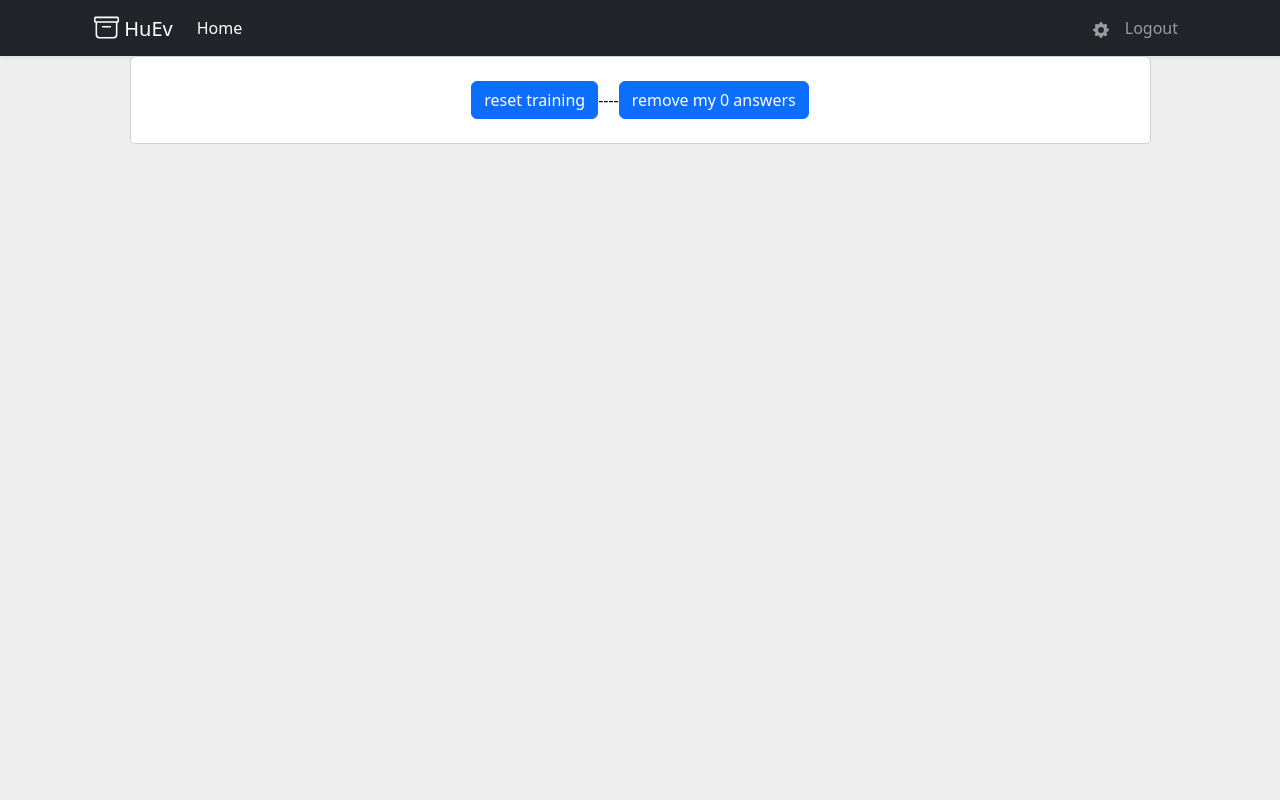
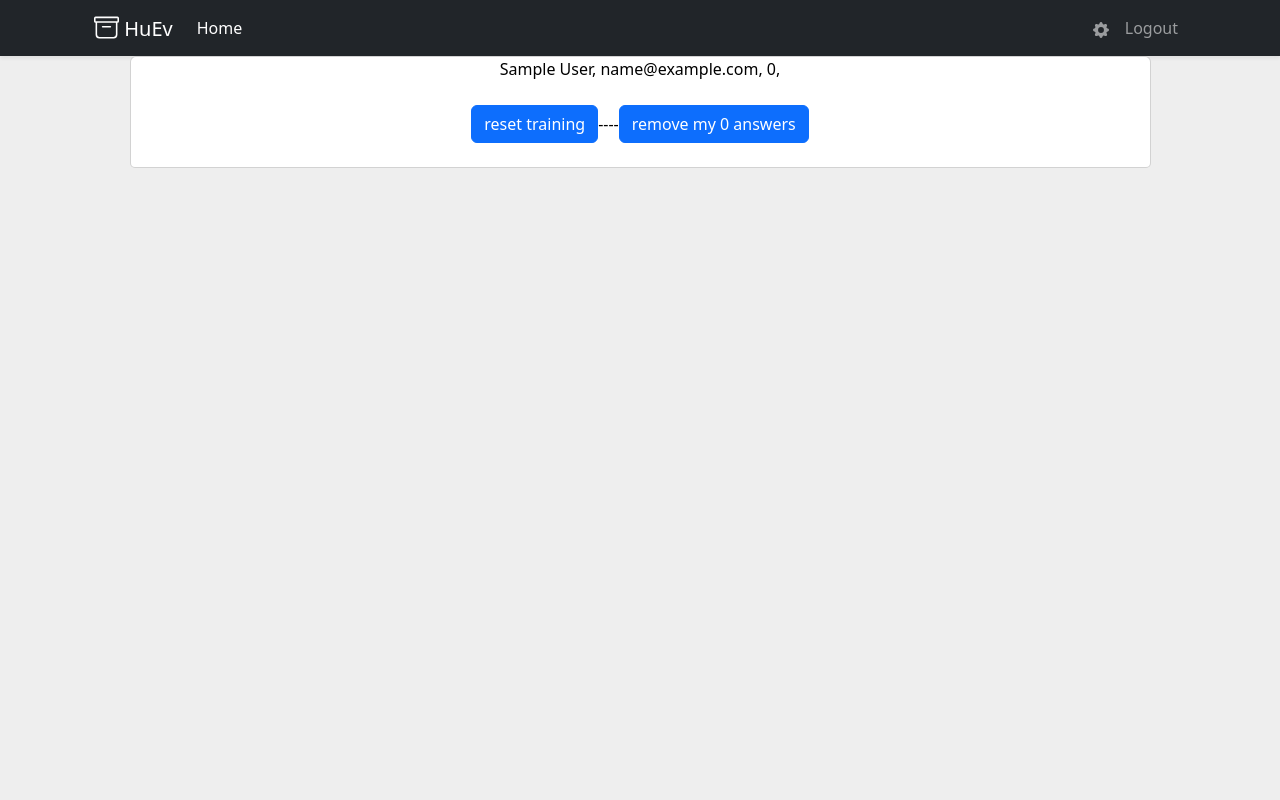
Before and after one commit to ckodser/humanEval2, a Flask app: page /settings in a window 1280 px wide. Run offline with Flask 3, Linux system fonts and the light colour scheme; the visitor is signed in with stand-in values (Sample User, id 1); data that the repository does not hold is empty; some libraries are stand-ins or nearby versions.

Commit message:
some setting changes

```diff
--- a/webapp/templates/setting.html
+++ b/webapp/templates/setting.html
@@ -17,6 +17,7 @@ class="nav-link active" aria-current="page"
 
 <div class="card text-black" style="border-bottom-left-radius: 5px; border-bottom-right-radius: 5px">
     {% if  user.is_authenticated %}
+{{ user.full_name }}, {{user.email }}, {{user.is_admin}},
         <div class="card-body p-md-4 d-flex flex-row justify-content-center align-items-center">
         <br>
         <form action="/resetTraining" method="post">
```
